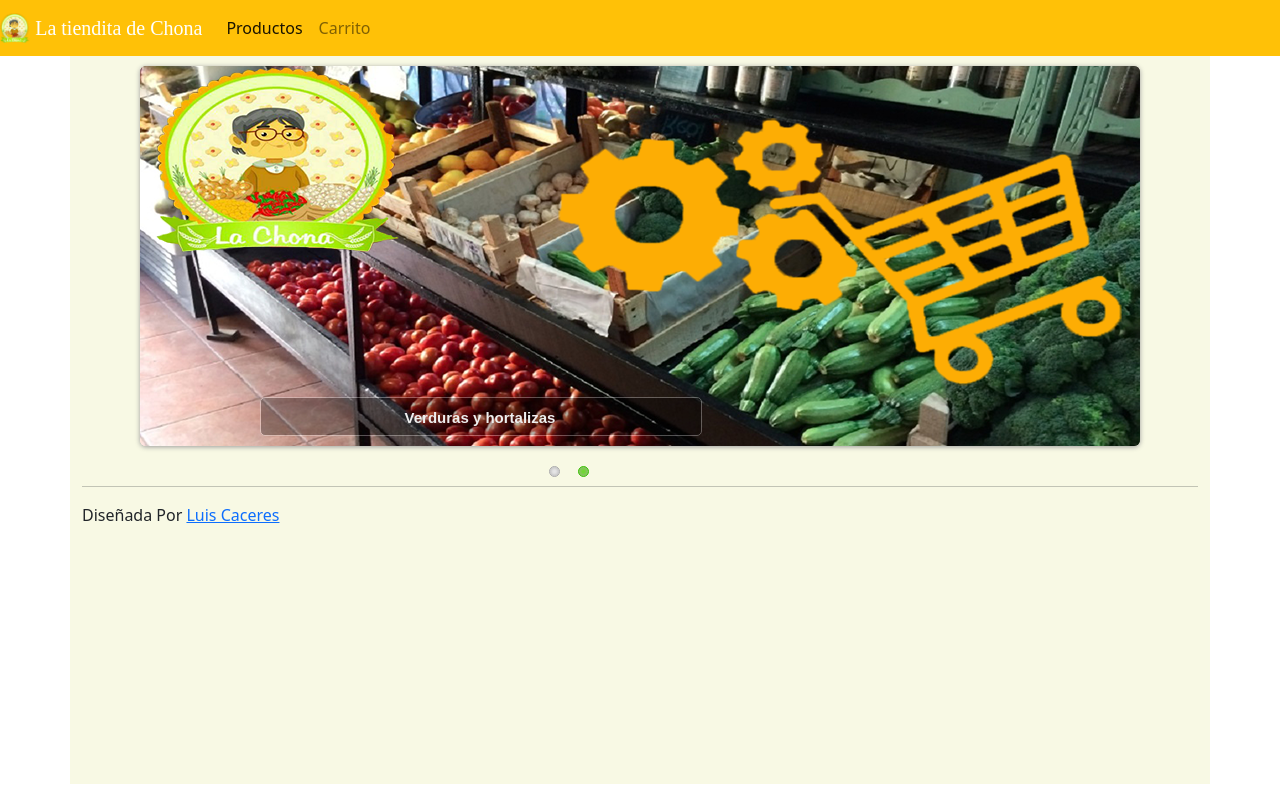
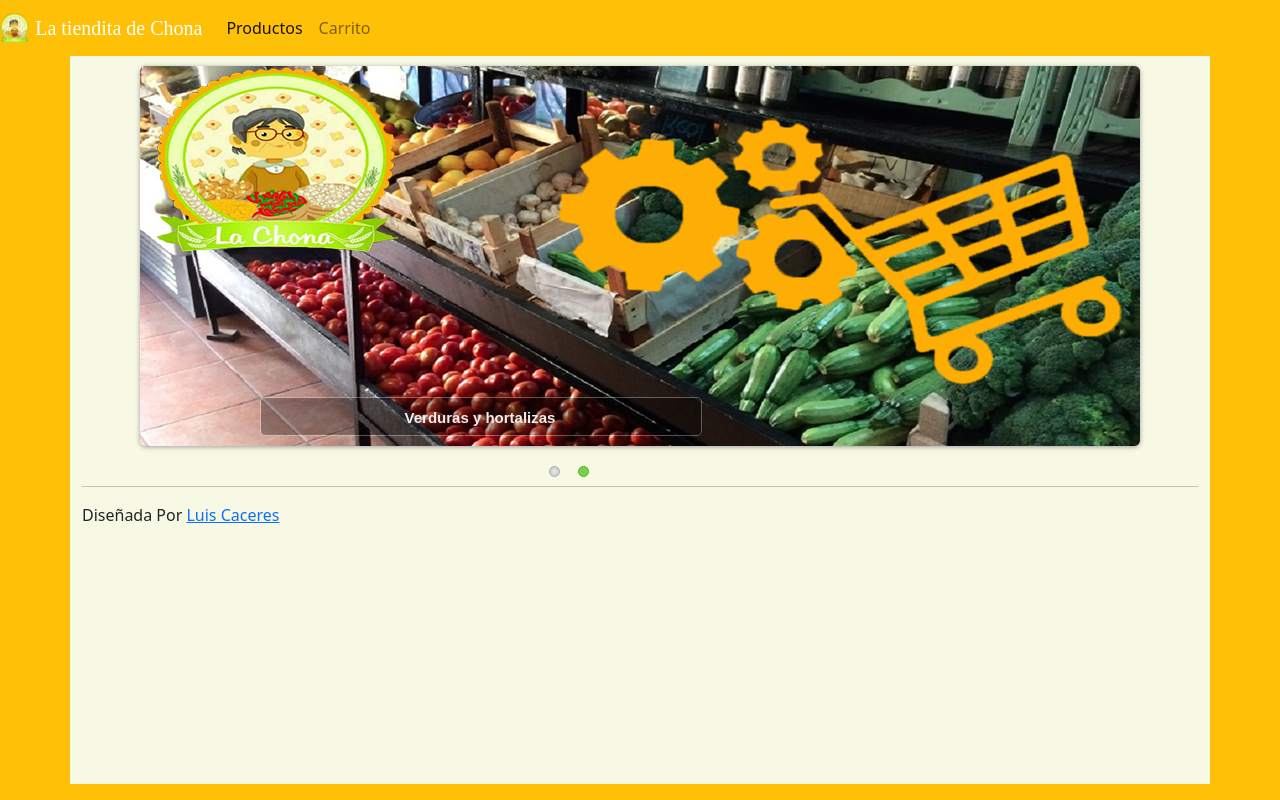
Before and after one commit to jonvag/tiendita, a PHP site: page / in a window 1280 px wide. Run offline with PHP 8.4, Linux system fonts and the light colour scheme.

Commit message:
se añadio bg-warning

```diff
--- a/index.php
+++ b/index.php
@@ -14,7 +14,7 @@
 
 
 </head>
-<body>
+<body class="bg-warning">
 
 <nav class="navbar navbar-expand-lg navbar-light bg-warning">
   <a class="navbar-brand" href="index.php"><img src="img/logo-chona.png" width="30px" height="30px" class="d-inline-block align-top"> <span style="color:white;  font-family: MV boli;">La tiendita de Chona</span></a>
```
